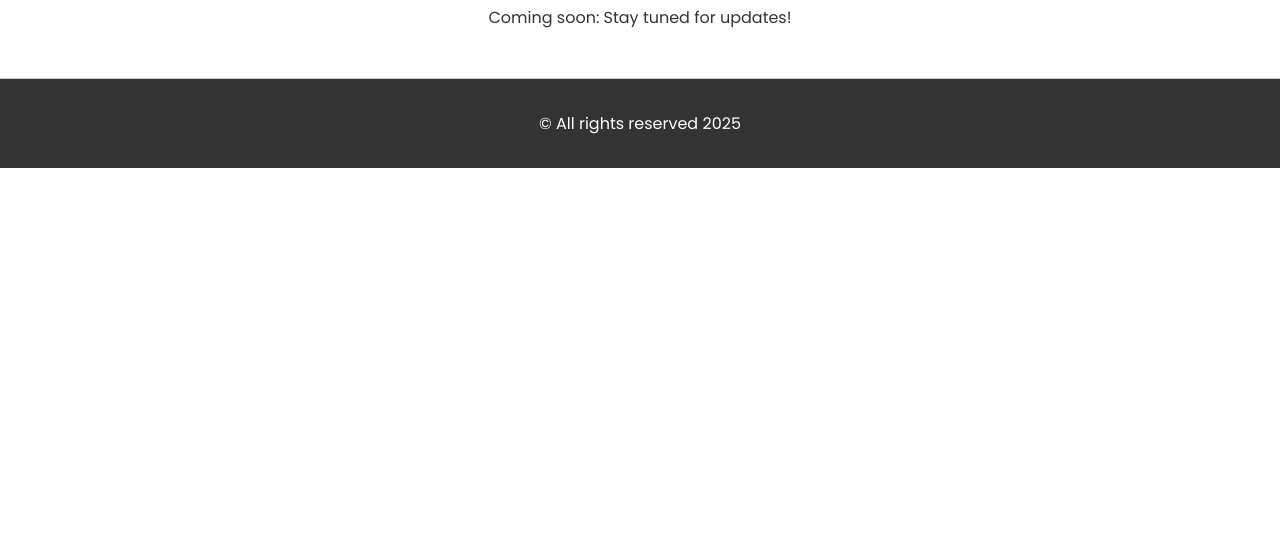
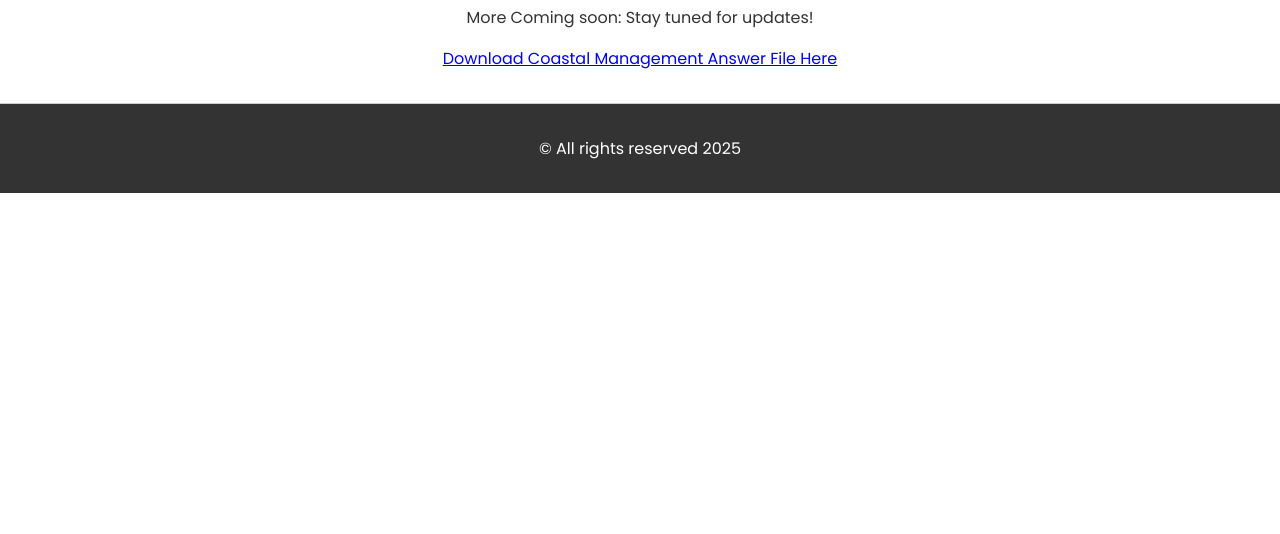
Before and after one commit to Scopre/Scopre.github.io, a plain HTML site: page articles.html in a window 1280 px wide. Shown: the part 266-800 px from the top of the page. Drawn offline with Linux system fonts and the light colour scheme.

Commit message:
Update articles.html

```diff
--- a/articles.html
+++ b/articles.html
@@ -28,7 +28,8 @@
     <main>
         <section class="articles">
             <h2>Articles</h2>
-            <p>Coming soon: Stay tuned for updates!</p>
+            <p> More Coming soon: Stay tuned for updates!</p>
+                        <a href="https://drive.google.com/file/d/1V1W2IlbXo1bUNhAZ64pTTfFHDFbdPAXD/view?usp=sharing" target="_blank">Download Coastal Management Answer File Here</a>
         </section>
     </main>
 
```
